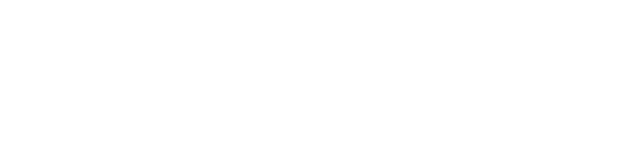
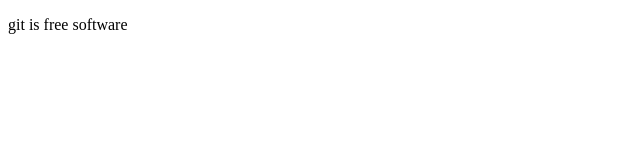
Before and after one commit to PhenixPeng/test, a plain HTML site: page test.html in a window 1280 px wide. Shown: the whole page, without its empty margins (0-640 px from the left). Drawn offline with Linux system fonts and the light colour scheme.

Commit message:
this second commit

```diff
--- a/test.html
+++ b/test.html
@@ -7,6 +7,6 @@
 	<title>Document</title>
 </head>
 <body>
-
+	<p>git is free software</p>
 </body>
 </html>
```
